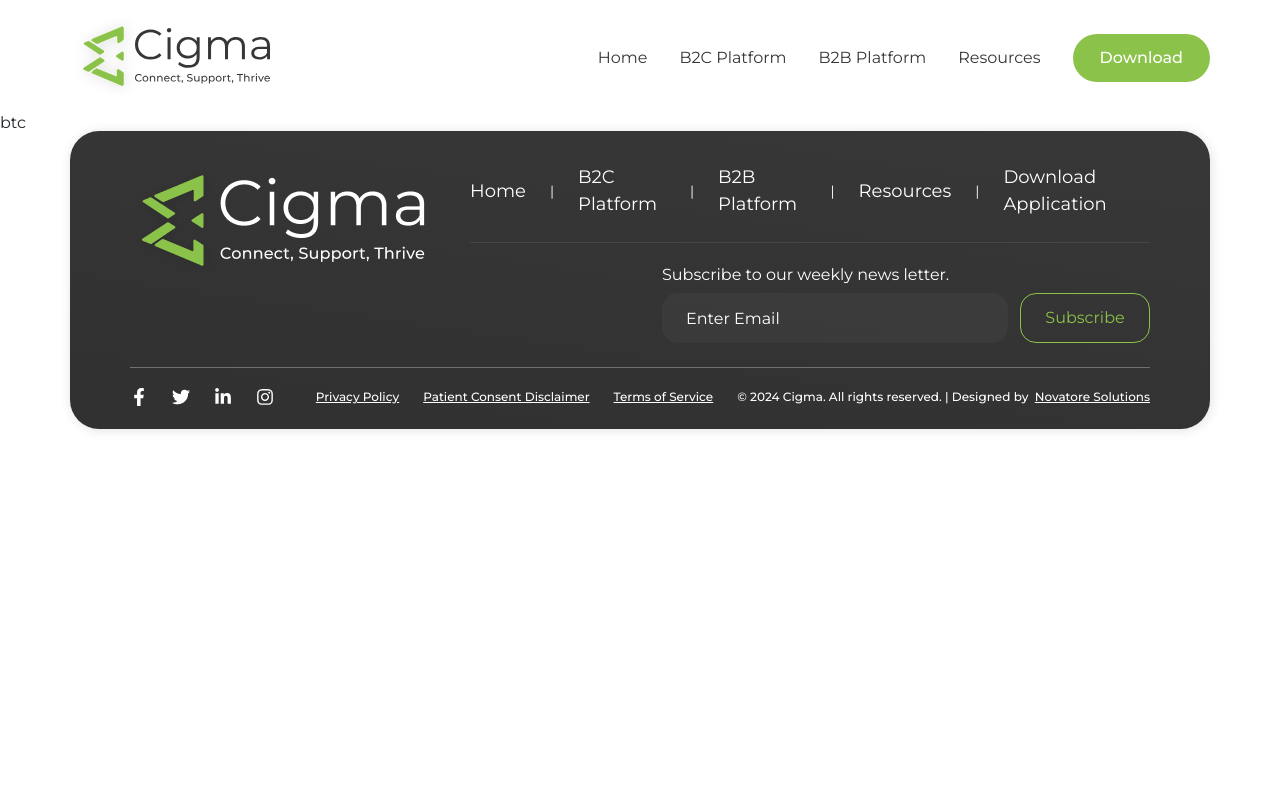
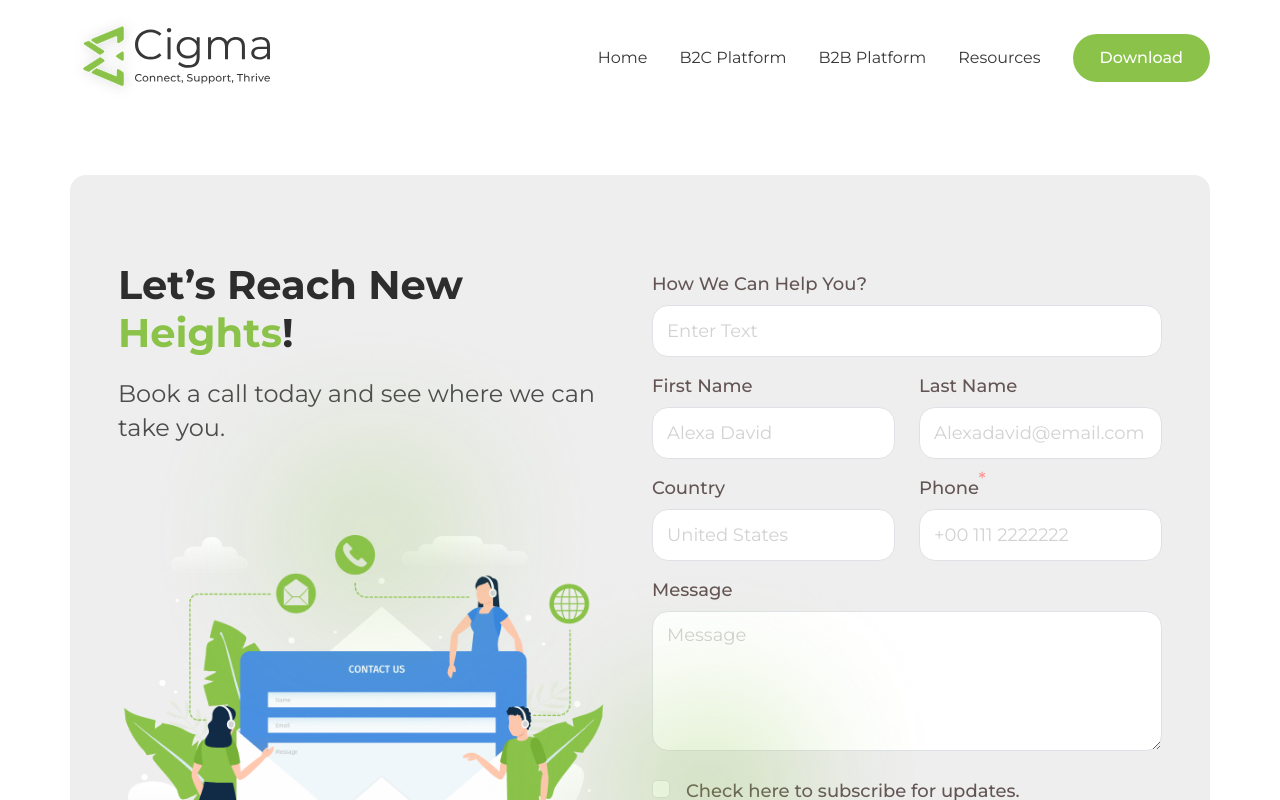
Before and after one commit to Nadir123649/Marsa_Global, a Next.js app: page /btoc-platform in a window 1280 px wide. Shown: the top 800 px of the page. Built offline with nearby package versions, Linux system fonts and the light colour scheme.

Commit message:
add layout

```diff
--- a/src/components/layout.jsx
+++ b/src/components/layout.jsx
@@ -1,11 +1,14 @@
 import React from 'react';
 import Header from './Header';
 import Footer from './Footer';
-const Layout = ({ children }) => {
+import Contactus from './Contactus';
+
+const Layout = ({ children,showContactForm }) => {
   return (
     <>
       <Header />
       <main>{children}</main>
+      {showContactForm && <Contactus />}
       <Footer />
     </>
   );
--- a/src/pages/btoc-platform.jsx
+++ b/src/pages/btoc-platform.jsx
@@ -3,8 +3,8 @@ import React from 'react';
 
 const BtowoCPlatform = () => {
   return (
-    <Layout>
-      btc
+    <Layout showContactForm={true}>
+
     </Layout>
   );
 }
```
